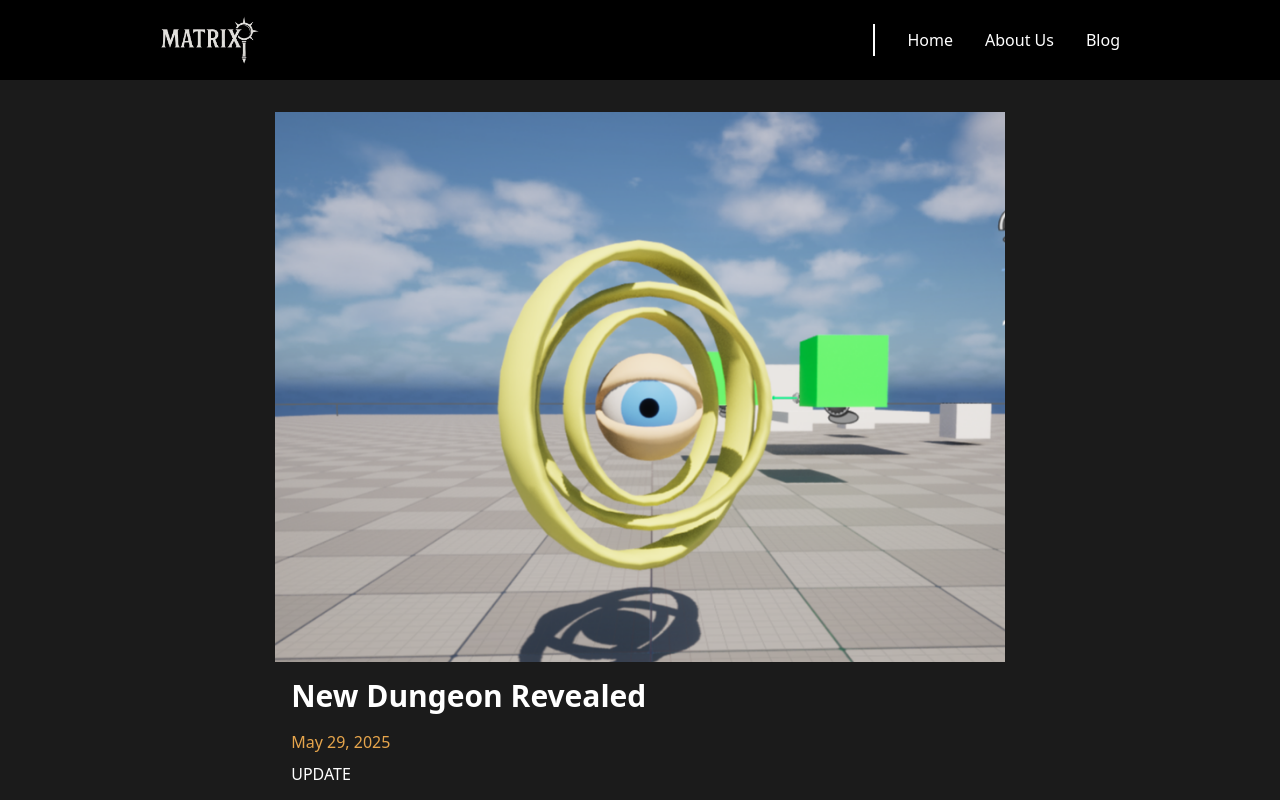
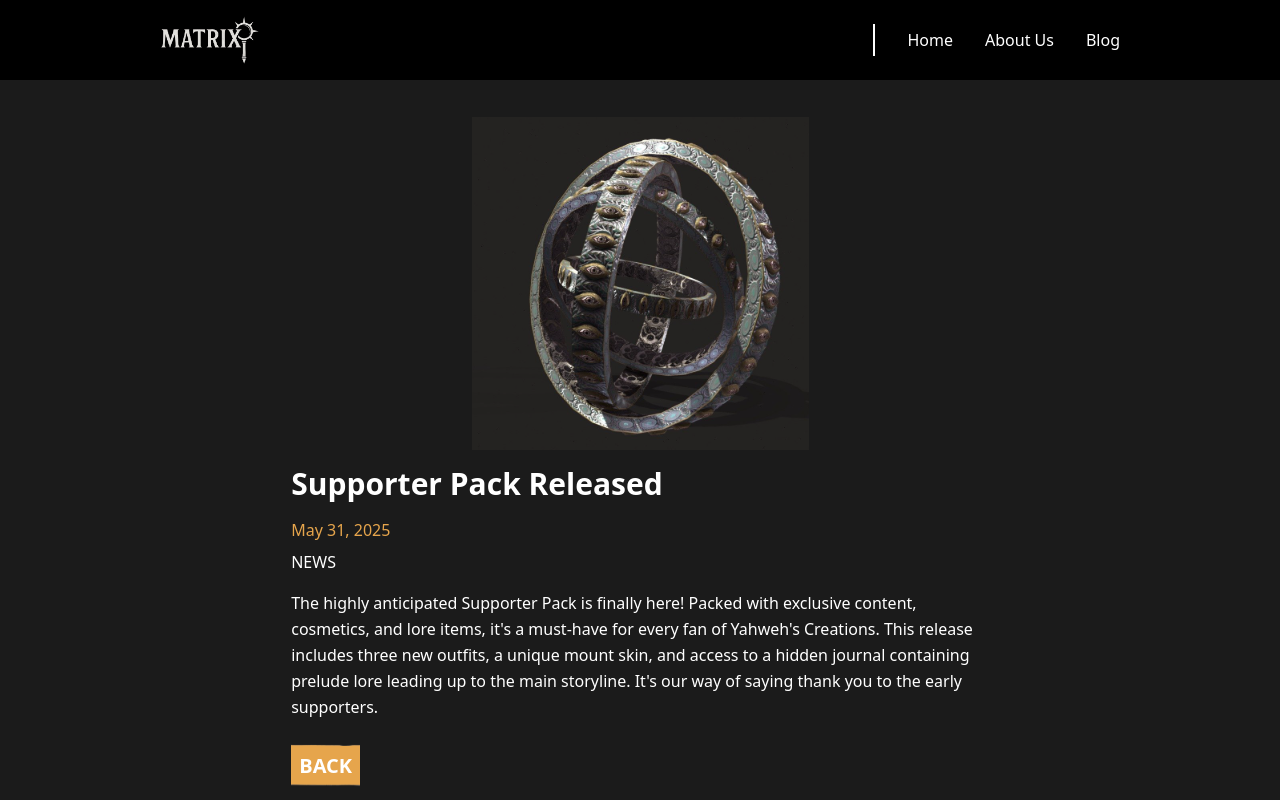
Before and after one commit to Endorze/Yahwehs-Creations, a Next.js app: page /fullNews/1 in a window 1280 px wide. Shown: the top 800 px of the page. Built offline with nearby package versions, Linux system fonts and the light colour scheme.

Commit message:
changed to find id for the exact matching Id type

```diff
--- a/src/app/fullNews/[news]/page.tsx
+++ b/src/app/fullNews/[news]/page.tsx
@@ -8,7 +8,7 @@ interface NewsDetailsProps {
 const NewsDetail = async ({ params }: NewsDetailsProps) => {
     params = await params
     const newsId = parseInt(params.news)
-    const newsData = newsItems[newsId]
+    const newsData = newsItems.find((item => item.id === newsId))
 
     return (
         <div className="bg-[#1B1B1B] text-white min-h-screen p-8 flex flex-col justify-center items-center">
```
